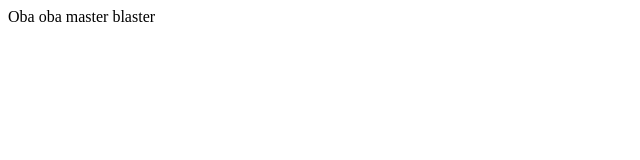
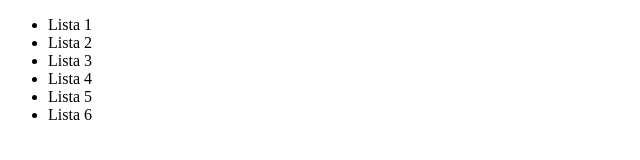
Before and after one commit to alexandre-toshiro/aprendendo-Git, a plain HTML site: page index.html in a window 1280 px wide. Shown: the whole page, without its empty margins (0-640 px from the left). Drawn offline with Linux system fonts and the light colour scheme.

Commit message:
Adicionado 6 listas

```diff
--- a/index.html
+++ b/index.html
@@ -2,11 +2,17 @@
 <html lang="en">
   <head>
     <meta charset="UTF-8" />
-    <meta name="viewport" content="width=device-width, initial-scale=1.0" />
-    <meta http-equiv="X-UA-Compatible" content="ie=edge" />
+
     <title>Document</title>
   </head>
   <body>
-    Oba oba master blaster
+    <ul>
+      <li>Lista 1</li>
+      <li>Lista 2</li>
+      <li>Lista 3</li>
+      <li>Lista 4</li>
+      <li>Lista 5</li>
+      <li>Lista 6</li>
+    </ul>
   </body>
 </html>
```
